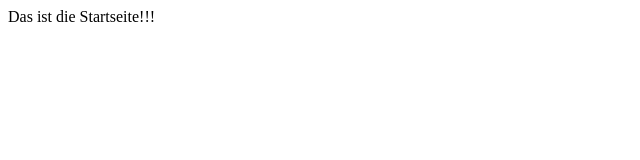
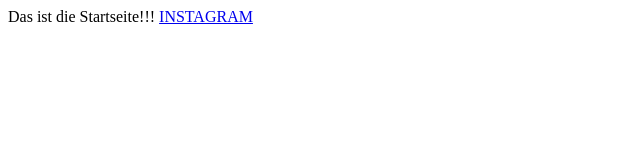
Before and after one commit to neon-ru/startseite, a plain HTML site: page index.html in a window 1280 px wide. Shown: the whole page, without its empty margins (0-640 px from the left). Drawn offline with Linux system fonts and the light colour scheme.

Commit message:
Update index.html

```diff
--- a/index.html
+++ b/index.html
@@ -1,2 +1,2 @@
 Das ist die Startseite!!!
-<a href="https://www.instagram.com/boxclub_kaufbeuren/>INSTAGRAM</a>
+<a href="https://www.instagram.com/boxclub_kaufbeuren/">INSTAGRAM</a>
```
